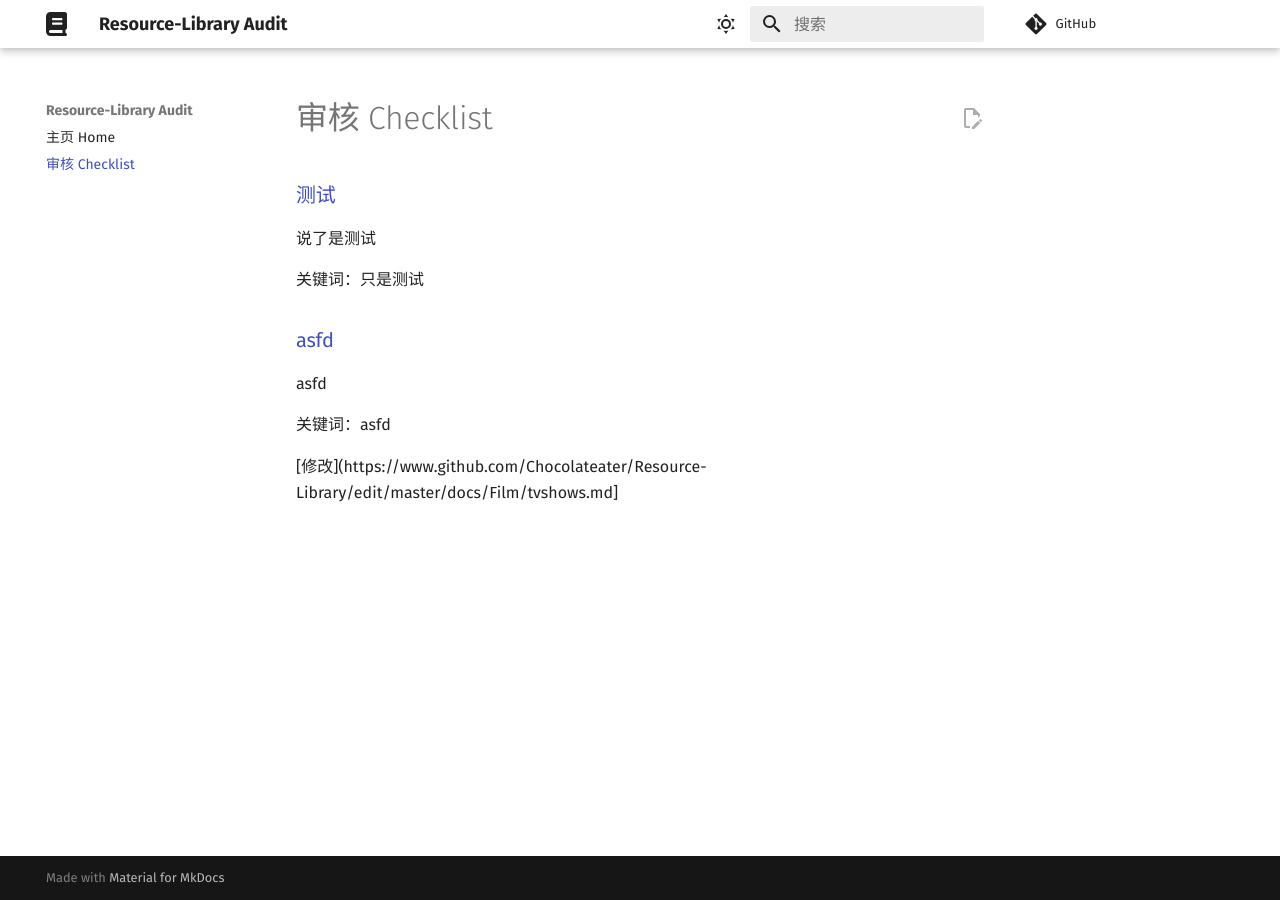
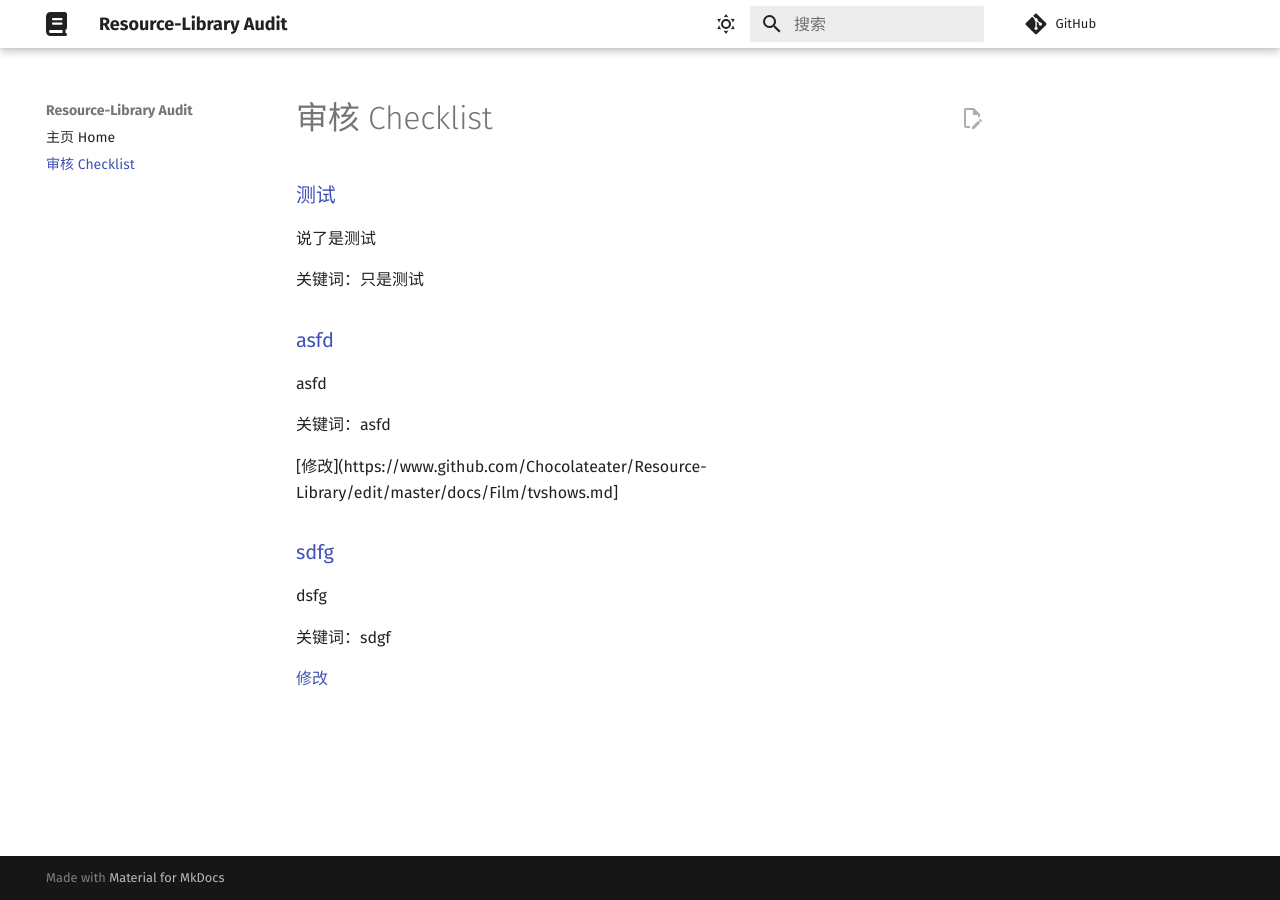
Before and after one commit to Chocolateater/Audit, an MkDocs documentation site: the page built from docs/audit.md, in a window 1280 px wide. Built offline with MkDocs 1.6.1 and Material for MkDocs 9.7.7, drawn with Linux system fonts in a browser that asks for light colours; comment, search, counter and statistics services are not loaded.

Commit message:
Update audit.md via GitHub API

```diff
--- a/docs/audit.md
+++ b/docs/audit.md
@@ -12,3 +12,10 @@ asfd
 
 
 [修改](https://www.github.com/Chocolateater/Resource-Library/edit/master/docs/Film/tvshows.md]
+<h3><a href="dsfg">sdfg</a> </h3>
+
+dsfg
+
+关键词：sdgf
+
+[修改](https://www.github.com/Chocolateater/Resource-Library/edit/master/docs/Film/tvshows.md)
```
